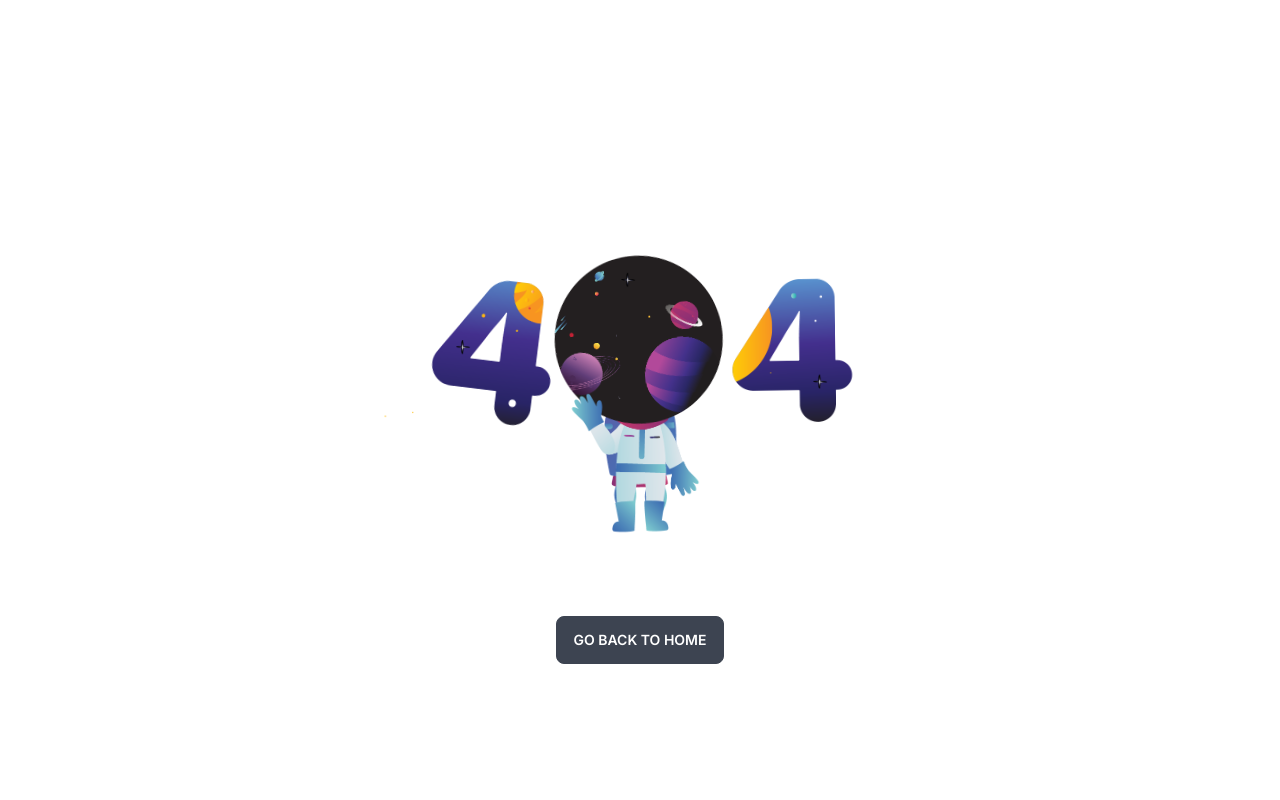
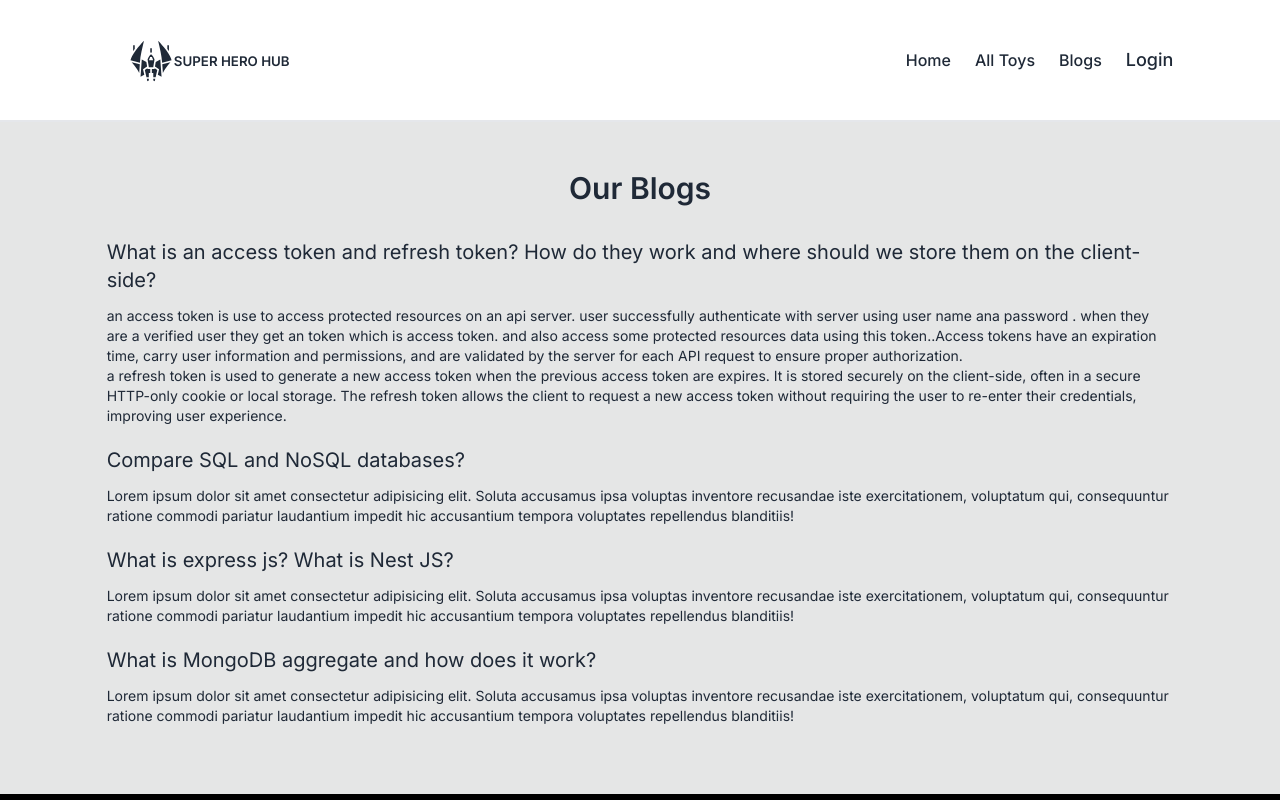
Before and after one commit to souravbsk/superherohub-client-side, a React (Vite) app: page /blog in a window 1280 px wide. Shown: the top 800 px of the page. Built offline with nearby package versions, Linux system fonts and the light colour scheme; no server answers.

Commit message:
README.MD FIle added

```diff
--- /dev/null
+++ b/src/Pages/Blogs/Blogs.jsx
@@ -0,0 +1,72 @@
+import React from "react";
+import { Helmet } from "react-helmet-async";
+
+const Blogs = () => {
+  return (
+    <div className="bg-base-300">
+      <Helmet>
+        <title>Super Hero Hub | Blog</title>
+      </Helmet>
+      <div className="container py-12">
+        <h1 className="text-center mb-8 font-semibold text-xl md:text-3xl">
+          Our Blogs
+        </h1>
+        <div>
+          <div className="mb-5">
+            <h1 className="text-xl">
+              What is an access token and refresh token? How do they work and
+              where should we store them on the client-side?
+            </h1>
+            <p className="mt-3 text-sm">
+             an access token is use to access protected resources on an api server. user successfully authenticate with server using user name ana password . when they are a verified user they get an token which is access token.
+             and also access some protected resources data using this token..Access tokens have an expiration time, carry user information and permissions, and are validated by the server for each API request to ensure proper authorization.
+             <br />
+             a refresh token is used to generate a new access token when the previous access token are expires.  It is stored securely on the client-side, often in a secure HTTP-only cookie or local storage.  The refresh token allows the client to request a new access token without requiring the user to re-enter their credentials, improving user experience.
+             <br />
+
+
+            </p>
+          </div>
+          <div className="mb-5">
+            <h1 className="text-xl">
+            Compare SQL and NoSQL databases?
+
+            </h1>
+            {/* <button className="bg-purple-500 hover:bg-purple-700 text-white font-bold py-2 px-4 rounded-full shadow-lg transition-colors duration-300">hello</button> */}
+            <p className="mt-3 text-sm">
+              Lorem ipsum dolor sit amet consectetur adipisicing elit. Soluta
+              accusamus ipsa voluptas inventore recusandae iste exercitationem,
+              voluptatum qui, consequuntur ratione commodi pariatur laudantium
+              impedit hic accusantium tempora voluptates repellendus blanditiis!
+            </p>
+          </div>
+          <div className="mb-5">
+            <h1 className="text-xl">
+            What is express js? What is Nest JS?
+
+            </h1>
+            <p className="mt-3 text-sm">
+              Lorem ipsum dolor sit amet consectetur adipisicing elit. Soluta
+              accusamus ipsa voluptas inventore recusandae iste exercitationem,
+              voluptatum qui, consequuntur ratione commodi pariatur laudantium
+              impedit hic accusantium tempora voluptates repellendus blanditiis!
+            </p>
+          </div>
+          <div className="mb-5">
+            <h1 className="text-xl">
+            What is MongoDB aggregate and how does it work?
+            </h1>
+            <p className="mt-3 text-sm">
+              Lorem ipsum dolor sit amet consectetur adipisicing elit. Soluta
+              accusamus ipsa voluptas inventore recusandae iste exercitationem,
+              voluptatum qui, consequuntur ratione commodi pariatur laudantium
+              impedit hic accusantium tempora voluptates repellendus blanditiis!
+            </p>
+          </div>
+        </div>
+      </div>
+    </div>
+  );
+};
+
+export default Blogs;
--- a/src/Pages/Home/Categories/Categories.jsx
+++ b/src/Pages/Home/Categories/Categories.jsx
@@ -10,7 +10,7 @@ const Categories = () => {
         <div className="card group relative overflow-hidden  bg-gray-600 shadow-2xl border-4 ">
           <figure>
             <img
-            className="md:h-[400px] group object-cover"
+            className="md:h-[400px] group"
               src="https://i.ibb.co/8Y12ngH/pngwing-com-15-1.png"
               alt="Shoes"
             />
@@ -25,7 +25,7 @@ Marvel is a renowned franchise known for its comic books and movies featuring be
         <div className="card p-0 group relative overflow-hidden  bg-gray-600 shadow-2xl border-4 ">
           <figure>
             <img
-            className="md:h-[400px] group object-cover"
+            className="md:h-[400px] group"
               src="https://i.ibb.co/9v78wfp/Star-Wars-Free-PNG.png"
               alt="Shoes"
             />
@@ -39,12 +39,14 @@ Marvel is a renowned franchise known for its comic books and movies featuring be
         </div>
         <div className="card group relative overflow-hidden  bg-gray-600 shadow-2xl border-4 ">
 
-            <img
-            className="md:h-[400px] group object-fill"
-              src="https://i.ibb.co/GP4pvM4/Justice-League-Batman-Vector-PNG.png"
+      <figure>
+      <img
+            className="md:h-[400px] group"
+              src="https://i.ibb.co/cgkJSHq/Batman-Comics-Transparent-PNG.png"
               alt="Shoes"
             />
 
+      </figure>
           <div className="card-body  text-white absolute  opacity-0 group-hover:opacity-100 transition-all duration-700  bottom-0 backdrop-blur-2xl">
             <h2 className="card-title group text-xl md:text-4xl">Justice League</h2>
             <p className="group text-sm">
--- a/src/Pages/Home/ShopByTab/HeroCard.jsx
+++ b/src/Pages/Home/ShopByTab/HeroCard.jsx
@@ -1,11 +1,23 @@
-import React from "react";
+import React, { useContext } from "react";
 import { Link } from "react-router-dom";
 import '@smastrom/react-rating/style.css'
 import { Rating } from '@smastrom/react-rating'
+import { AuthContext } from "../../../Providers/AuthProvider";
+import Swal from "sweetalert2";
 
 const HeroCard = ({ hero }) => {
-  const {photo,toytitle,price,ratings,_id} = hero;
+  const {user} = useContext(AuthContext);
+  const {photo,toytitle,price,ratings,_id} = hero || {};
 
+  const handleViewDetails = () => {
+    if(!user){
+      Swal.fire({
+        icon: 'error',
+        title: 'Oops...',
+        text: 'You have to log in first to view details',
+      })
+    }
+  }
   return (
     <div className="card bg-base-100 shadow-xl">
       <figure className="px-10 pt-10">
@@ -25,7 +37,7 @@ const HeroCard = ({ hero }) => {
       readOnly
     /></div>
         <div className="card-actions mt-3">
-          <Link to={`/toy/${_id}`}><button  className="btn">View Details</button></Link>
+          <Link to={`/toy/${_id}`}><button onClick={handleViewDetails} className="btn">View Details</button></Link>
         </div>
       </div>
     </div>
--- a/src/Routes/router.jsx
+++ b/src/Routes/router.jsx
@@ -11,6 +11,7 @@ import PrivateRouter from "./PrivateRouter";
 import MyToys from "../Pages/MyToys/MyToys";
 import Loader from "../Shared/Loader/Loader";
 import UpdateToy from "../Pages/UpdateToy/UpdateToy";
+import Blogs from "../Pages/Blogs/Blogs";
 
 const router = createBrowserRouter([
     {
@@ -45,6 +46,10 @@ const router = createBrowserRouter([
                 loader:({params}) => fetch(`https://superheros-server.vercel.app/toydetails/${params.id}`),
             },
             {
+                path:"/blog",
+                element:<Blogs></Blogs>
+            },
+            {
                 path:"/login",
                 element:<Login></Login>
             },
--- a/src/Shared/Header/Header.jsx
+++ b/src/Shared/Header/Header.jsx
@@ -58,7 +58,7 @@ const Header = () => {
               </>
             )}
             <li>
-              <NavLink className="font-medium">Blogs</NavLink>
+              <NavLink to="/blog" className="font-medium">Blogs</NavLink>
             </li>
             {user ? (
               <>
--- a/src/index.css
+++ b/src/index.css
@@ -38,9 +38,10 @@ text-align: center;
 }
 
 .react-tabs__tab{
-background-color: white;
+background-color: white !important;
 margin-right: 5px;
 border-radius: 8px 8px 0  0;
+padding: 0 !important;
 }
 
 
```
Also changed, not shown: 1 other file (tests, documents, lock files or other folders).
